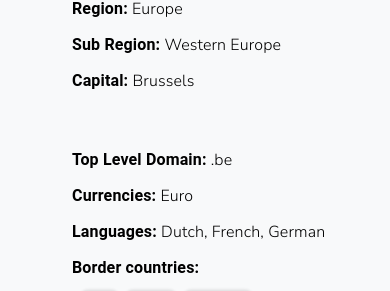
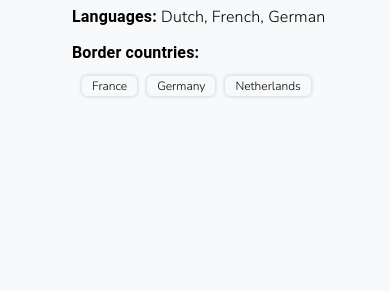
Before and after one commit to AhmadMasri0/FetchCountriesUsingReactJS, a React (Create React App) app: page /reactTraining/details in a window 390 px wide. Shown: the part 788-1079 px from the top of the page. After the commit the page ends 919 px from the top, so only its background shows below. Built offline with nearby package versions, Linux system fonts and the light colour scheme.

Commit message:
correct dimensions in details page

```diff
--- a/src/components/details/borderCountries.js
+++ b/src/components/details/borderCountries.js
@@ -8,7 +8,7 @@
         <InputLabel sx={labelStyle}>
             Border countries:
         </InputLabel>
-        <Box display={"flex"}>
+        <Box display={"flex"} mb={'35px'}>
             <BorderCountry name={'France'}/>
             <BorderCountry name={'Germany'}/>
             <BorderCountry name={'Netherlands'}/>
--- a/src/components/details/borderCountry.js
+++ b/src/components/details/borderCountry.js
@@ -3,7 +3,7 @@
 import {Link} from "react-router-dom";
 
 export default function BorderCountry({name}) {
-    return <Box ml={'10px'} width={'110px'} textAlign={"center"} borderRadius={'5px'} alignSelf={"center"}
+    return <Box ml={'10px'} paddingLeft={'10px'} paddingRight={'10px'} textAlign={"center"} borderRadius={'5px'} alignSelf={"center"}
                 pt={'2px'} pb={'2px'} className={classes.btn}
                 boxShadow={'0 0 0.175rem 0.09rem rgba(0, 0, 0, .1)'} sx={{'&:hover': {cursor: 'pointer'}}}>
         <Link to={'/reactTraining/'}>
--- a/src/components/details/details.module.css
+++ b/src/components/details/details.module.css
@@ -10,14 +10,15 @@
     .details {
         flex-direction: column;
         flex-wrap: wrap;
+        margin-top: 30px;
+        margin-left: 40px;
     }
 
     img{
-
         width: 100%!important;
+        height: 50% !important;
     }
     .btn {
-        width: 50% !important;
         font-size: 12px;
     }
 
```
